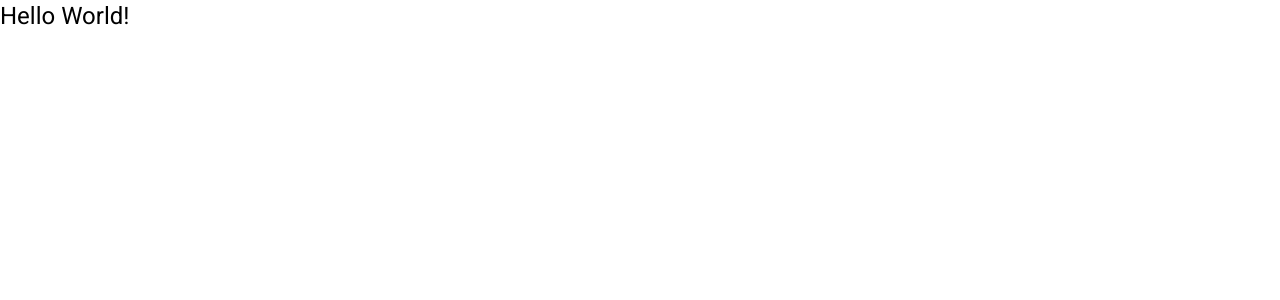
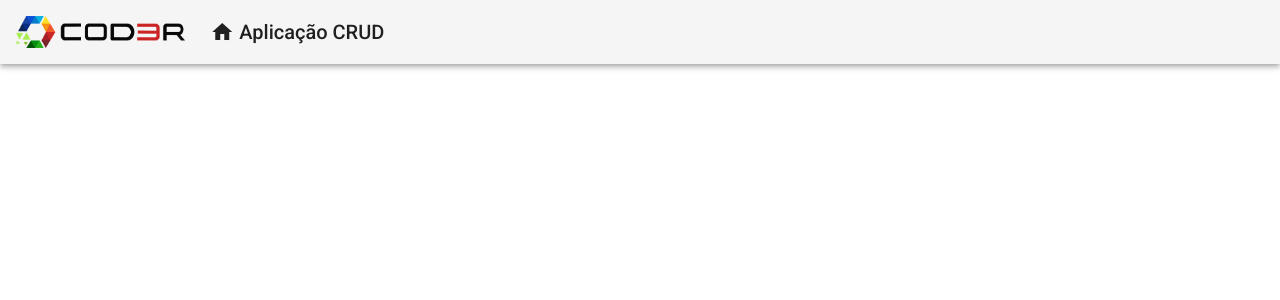
Before and after one commit to alemon-ice/crud-with-angular, an Angular app: page / in a window 1280 px wide. Shown: the top 300 px of the page. Built offline with nearby package versions, Linux system fonts and the light colour scheme.

Commit message:
create header component

```diff
--- a/src/app/app.component.html
+++ b/src/app/app.component.html
@@ -1 +1 @@
-<h1>Hello World!</h1>
+<app-header></app-header>
--- /dev/null
+++ b/src/app/components/template/header/header.component.css
@@ -0,0 +1,23 @@
+.header {
+  display: flex;
+  align-items: center;
+}
+
+.header a {
+  display: flex;
+  align-items: center;
+
+  text-decoration: none;
+}
+
+.header .logo {
+  max-height: 32px;
+}
+
+.header .title-group {
+  padding-left: 25px;
+}
+
+.header .title-group i {
+  padding-right: 5px;
+}
--- /dev/null
+++ b/src/app/components/template/header/header.component.html
@@ -0,0 +1,14 @@
+<mat-toolbar class="header mat-elevation-z4">
+  <span>
+    <a>
+      <img class="logo" src="assets/img/logo-cod3r.png" alt="Logo" />
+    </a>
+  </span>
+
+  <span class="title-group">
+    <a>
+      <i class="material-icons">home</i>
+      Aplicação CRUD
+    </a>
+  </span>
+</mat-toolbar>
--- /dev/null
+++ b/src/app/components/template/header/header.component.ts
@@ -0,0 +1,15 @@
+import { Component, OnInit } from '@angular/core';
+
+@Component({
+  selector: 'app-header',
+  templateUrl: './header.component.html',
+  styleUrls: ['./header.component.css']
+})
+export class HeaderComponent implements OnInit {
+
+  constructor() { }
+
+  ngOnInit(): void {
+  }
+
+}
```
Also changed, not shown: src/app/app.module.ts (+7 -6 lines), src/assets/img/logo-cod3r.png (added).
